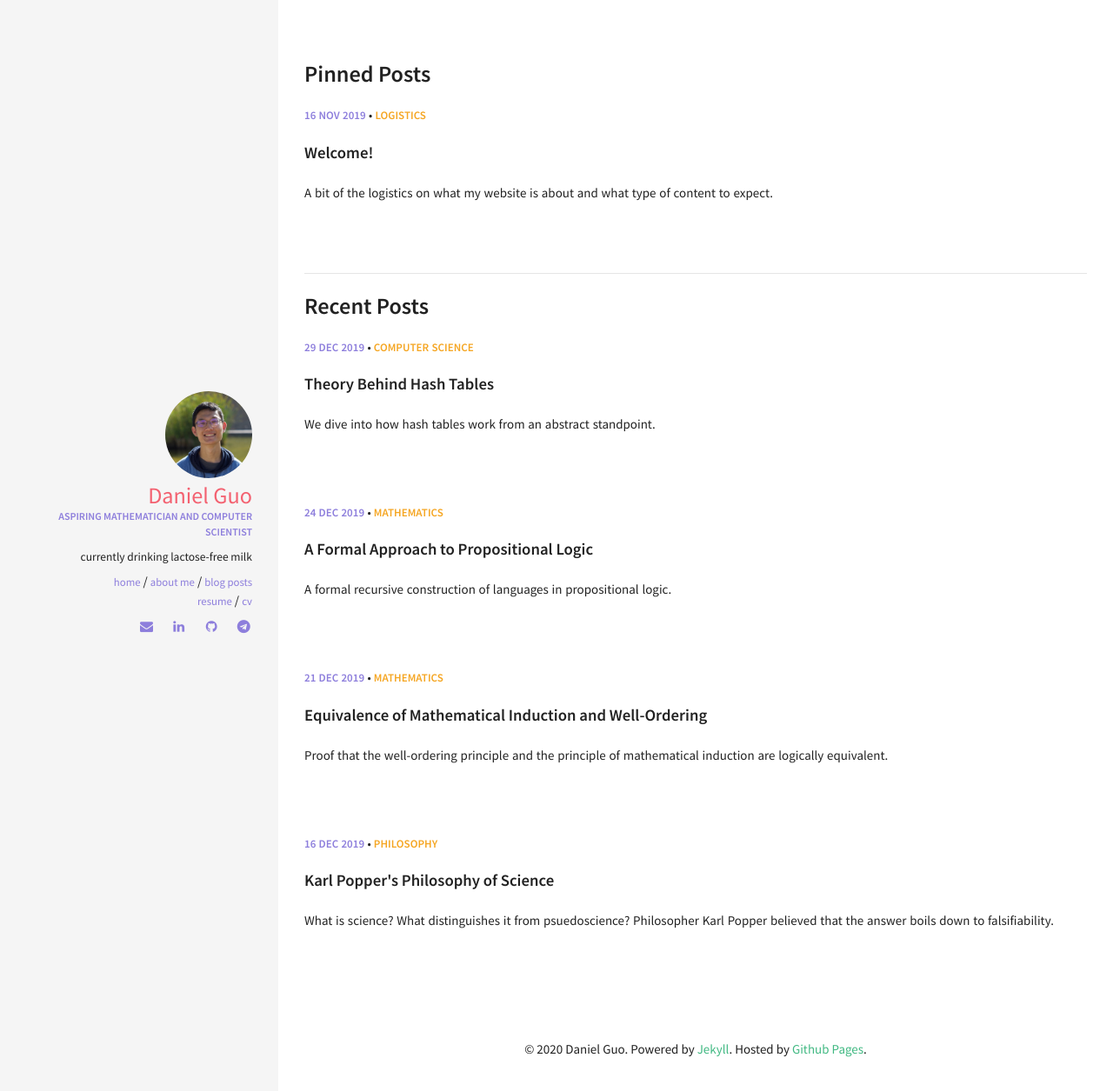
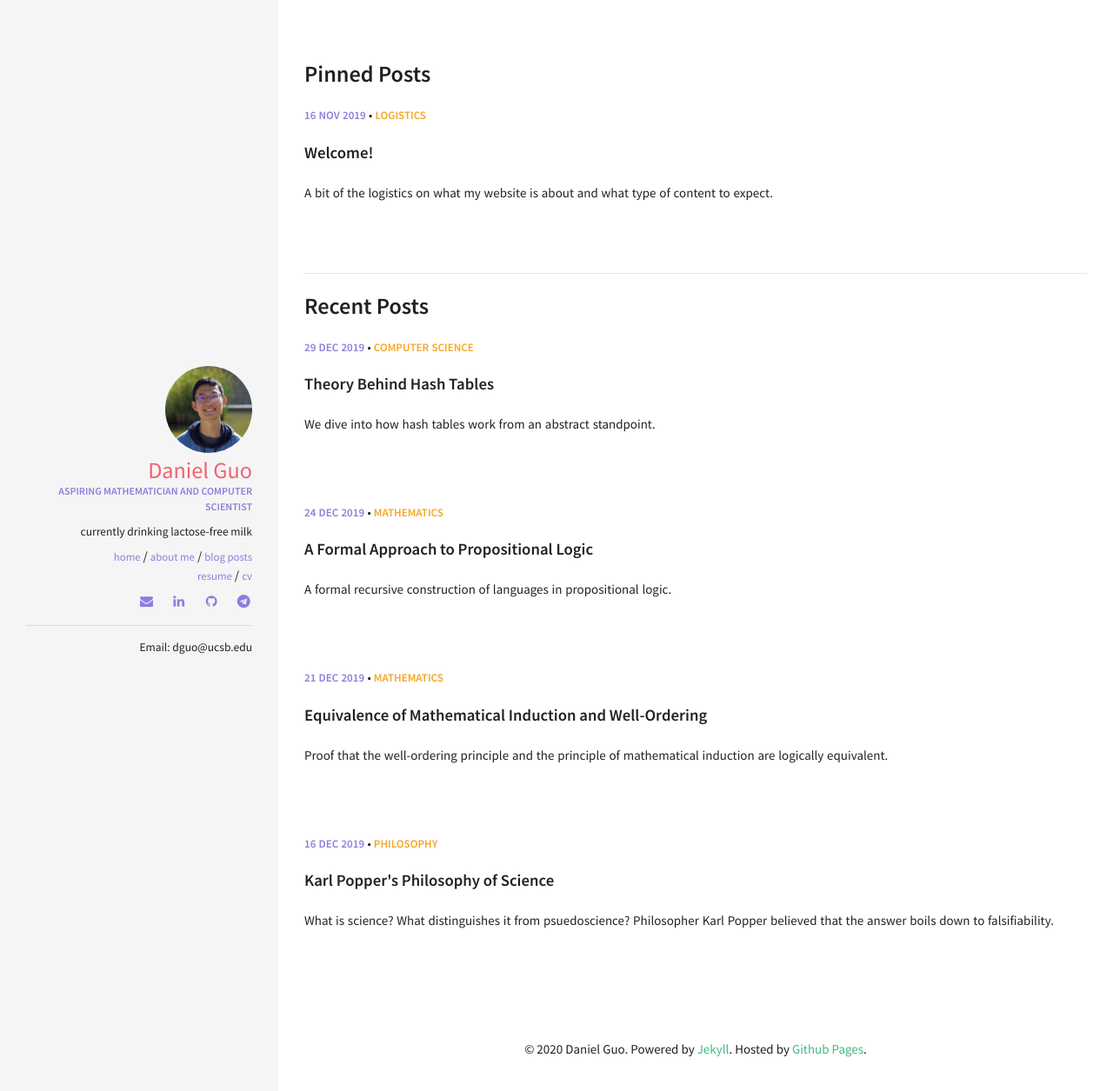
Before and after one commit to d-guo/danielguo.dev_old, a Jekyll site: the page built from index.html, in a window 1280 px wide. Shown: the top 1255 px of the page at 87% size. Built offline with Jekyll 4.4.1, drawn with Linux system fonts in a browser that asks for light colours.

Commit message:
added line for email

```diff
--- a/_includes/sidebar.html
+++ b/_includes/sidebar.html
@@ -41,5 +41,10 @@
     </ul>
   </nav>
   -->
+
   {% include social-links.html %}
+
+  <hr>
+
+  <span class="author_bio mbm">Email: {{ author.email }}</span>
 </div>
```
